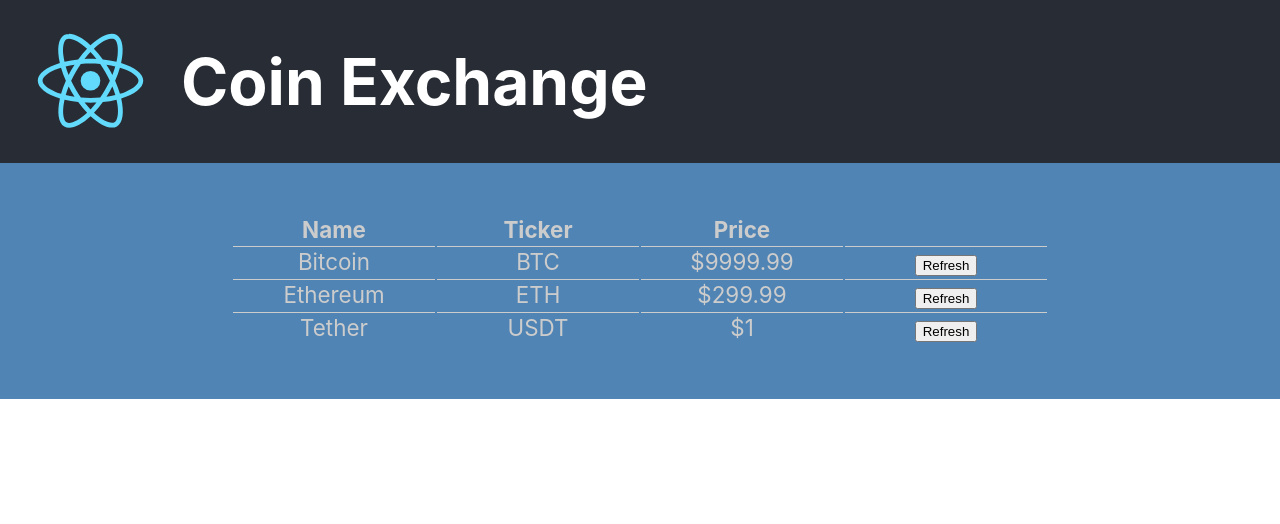
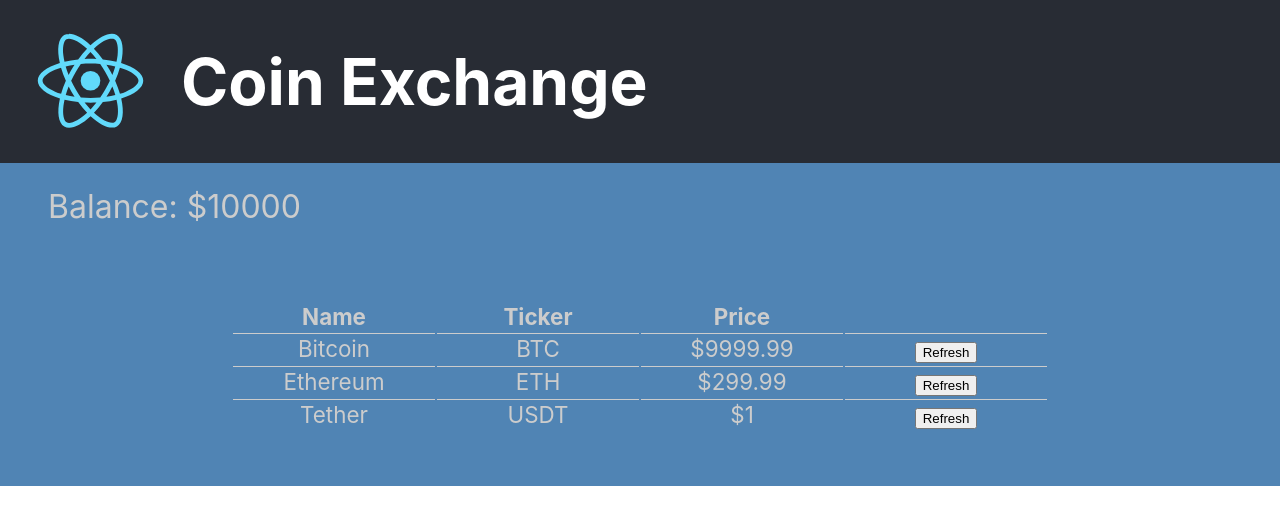
Before and after one commit to b00ste/coin-exchange, a React (Create React App) app: page / in a window 1280 px wide. Shown: the top 524 px of the page. Built offline with nearby package versions, Linux system fonts and the light colour scheme.

Commit message:
styled components update

```diff
--- a/package.json
+++ b/package.json
@@ -8,7 +8,8 @@
     "@testing-library/user-event": "^7.1.2",
     "react": "^16.13.1",
     "react-dom": "^16.13.1",
-    "react-scripts": "3.4.3"
+    "react-scripts": "3.4.3",
+    "styled-components": "^5.2.0"
   },
   "scripts": {
     "start": "react-scripts start",
--- a/src/App.js
+++ b/src/App.js
@@ -2,6 +2,7 @@
 import logo from './logo.svg';
 import './App.css';
 import Coin from './Components/Coin.jsx';
+import AccountBalance from './Components/AccountBalance.jsx';
 
 function App() {
   return (
@@ -12,6 +13,7 @@
           Coin Exchange
         </h1>
       </header>
+      <AccountBalance amount={10000} />
       <table className="coin-table">
         <thead>
           <tr>
--- /dev/null
+++ b/src/Components/AccountBalance.jsx
@@ -0,0 +1,23 @@
+import React, { Component } from 'react';
+import PropTypes from 'prop-types';
+import styled from 'styled-components';
+
+const Section = styled.section`
+    font-size: 2rem;
+    text-align: left;
+    padding: 1.5rem 0rem 1.5rem 3rem;
+`;
+
+export default class AccountBalance extends Component {
+    render() {
+        return (
+            <Section>
+                Balance: ${this.props.amount}
+            </Section>
+        );
+    }
+}
+
+AccountBalance.propTypes = {
+    amount: PropTypes.number.isRequired
+}
--- a/src/Components/Coin.css
+++ /dev/null
@@ -1,4 +0,0 @@
-.coin-row td {
-    border-top: 1px solid #cccccc;
-    width: 25vh;
-}
--- a/src/Components/Coin.jsx
+++ b/src/Components/Coin.jsx
@@ -1,6 +1,11 @@
-import React, { Component } from 'react'
-import './Coin.css';
+import React, { Component } from 'react';
 import PropTypes from 'prop-types';
+import styled from 'styled-components';
+
+const Td = styled.td`
+    border-top: 1px solid #cccccc;
+    width: 25vh;
+`;
 
 export default class Coin extends Component {
     constructor(props) {
@@ -25,11 +30,11 @@
 
     render() {
         return (
-            <tr className="coin-row">
-                <td>{this.props.name}</td>
-                <td>{this.props.ticker}</td>
-                <td>${this.state.price}</td>
-                <td>
+            <tr>
+                <Td>{this.props.name}</Td>
+                <Td>{this.props.ticker}</Td>
+                <Td>${this.state.price}</Td>
+                <Td>
                     <form action="#" method="POST">
                         <button
                             onClick = {
@@ -39,7 +44,7 @@
                             Refresh
                         </button>
                     </form>
-                </td>
+                </Td>
             </tr>
         )
     }
```
Also changed, not shown: 1 other file (tests, documents, lock files or other folders).
